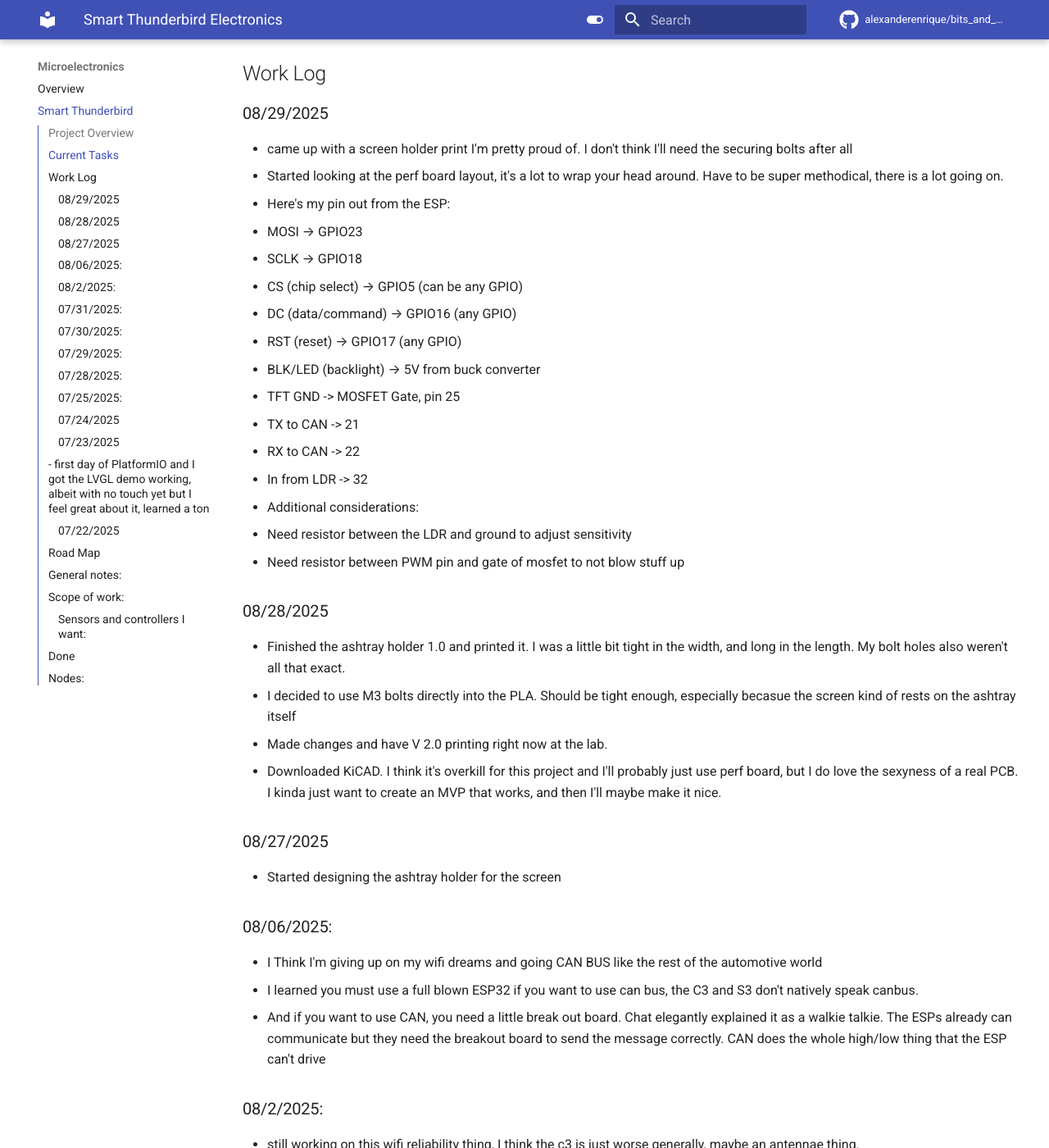
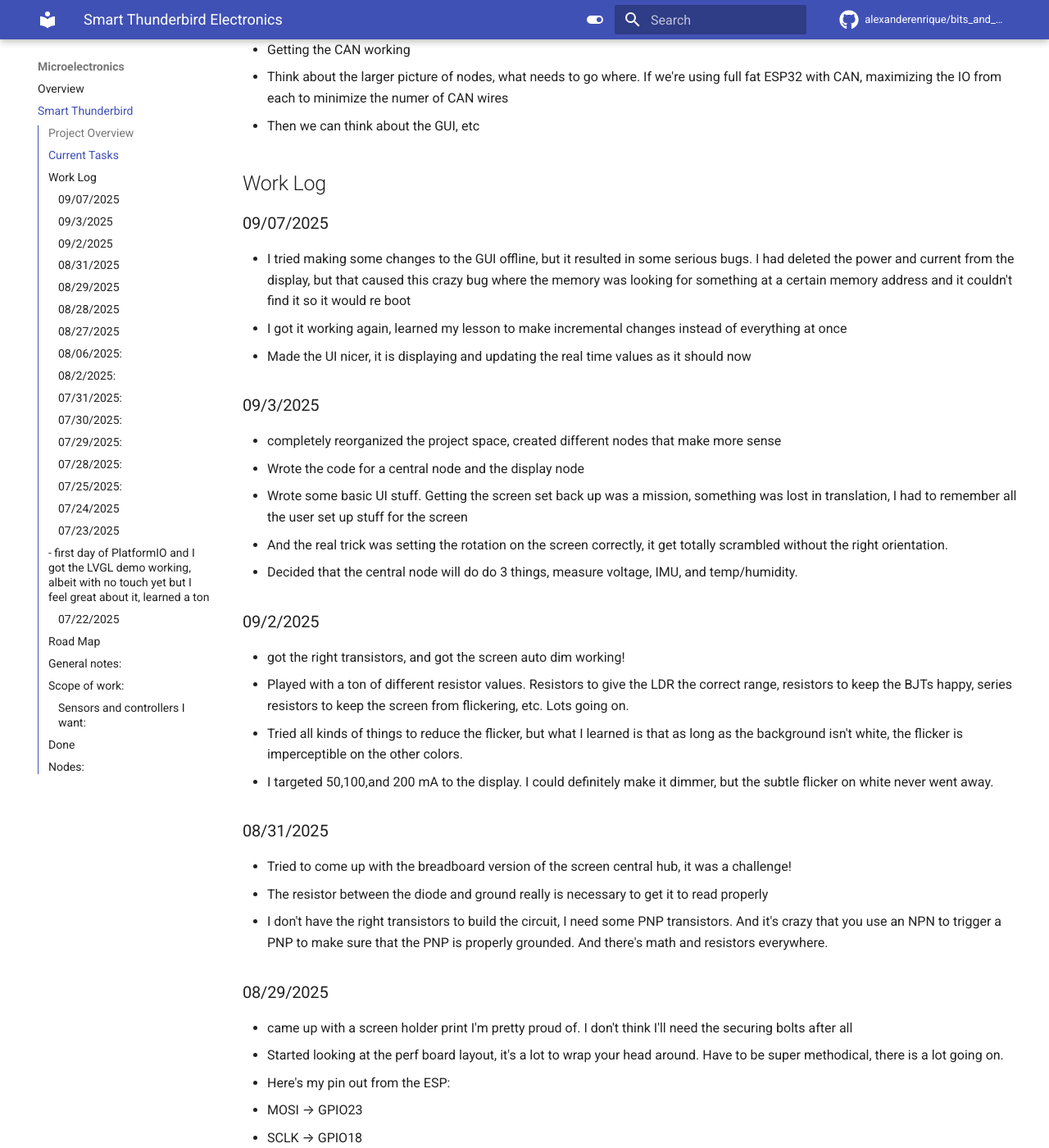
Before and after one commit to alexanderenrique/alexanderenrique.github.io, an MkDocs documentation site: the page built from docs/microelectronics/Smart-T-Bird.md, in a window 1280 px wide and 1400 px high, scrolled down 1312 px. Shown: the whole window at 82% size. Built offline with MkDocs 1.6.1 and Material for MkDocs 9.7.7, drawn with Linux system fonts in a browser that asks for light colours; comment, search, counter and statistics services are not loaded; some of the changed text lies outside the part shown.

Commit message:
new project! NEMO-Tool-Display

```diff
--- a/docs/microelectronics/Smart-T-Bird.md
+++ b/docs/microelectronics/Smart-T-Bird.md
@@ -12,6 +12,10 @@ tags: [electronics, classic-car, modernization]
   - [Project Overview](#project-overview)
   - [Current Tasks](#current-tasks)
   - [Work Log](#work-log)
+    - [09/07/2025](#09072025)
+    - [09/3/2025](#0932025)
+    - [09/2/2025](#0922025)
+    - [08/31/2025](#08312025)
     - [08/29/2025](#08292025)
     - [08/28/2025](#08282025)
     - [08/27/2025](#08272025)
@@ -45,6 +49,30 @@ tags: [electronics, classic-car, modernization]
 
 
 ## Work Log
+
+### 09/07/2025
+- I tried making some changes to the GUI offline, but it resulted in some serious bugs. I had deleted the power and current from the display, but that caused this crazy bug where the memory was looking for something at a certain memory address and it couldn't find it so it would re boot
+- I got it working again, learned my lesson to make incremental changes instead of everything at once
+- Made the UI nicer, it is displaying and updating the real time values as it should now
+
+
+### 09/3/2025
+- completely reorganized the project space, created different nodes that make more sense
+- Wrote the code for a central node and the display node
+- Wrote some basic UI stuff. Getting the screen set back up was a mission, something was lost in translation, I had to remember all the user set up stuff for the screen
+- And the real trick was setting the rotation on the screen correctly, it get totally scrambled without the right orientation.
+- Decided that the central node will do do 3 things, measure voltage, IMU, and temp/humidity.
+
+### 09/2/2025
+- got the right transistors, and got the screen auto dim working!
+- Played with a ton of different resistor values. Resistors to give the LDR the correct range, resistors to keep the BJTs happy, series resistors to keep the screen from flickering, etc. Lots going on.
+- Tried all kinds of things to reduce the flicker, but what I learned is that as long as the background isn't white, the flicker is imperceptible on the other colors.
+- I targeted 50,100,and 200 mA to the display. I could definitely make it dimmer, but the subtle flicker on white never went away.
+
+### 08/31/2025
+- Tried to come up with the breadboard version of the screen central hub, it was a challenge!
+- The resistor between the diode and ground really is necessary to get it to read properly
+- I don't have the right transistors to build the circuit, I need some PNP transistors. And it's crazy that you use an NPN to trigger a PNP to make sure that the PNP is properly grounded. And there's math and resistors everywhere.
 
 
 ### 08/29/2025
```
Also changed, not shown: docs/microelectronics/NEMO-Tool-Display.md (added, +69 -0 lines).
